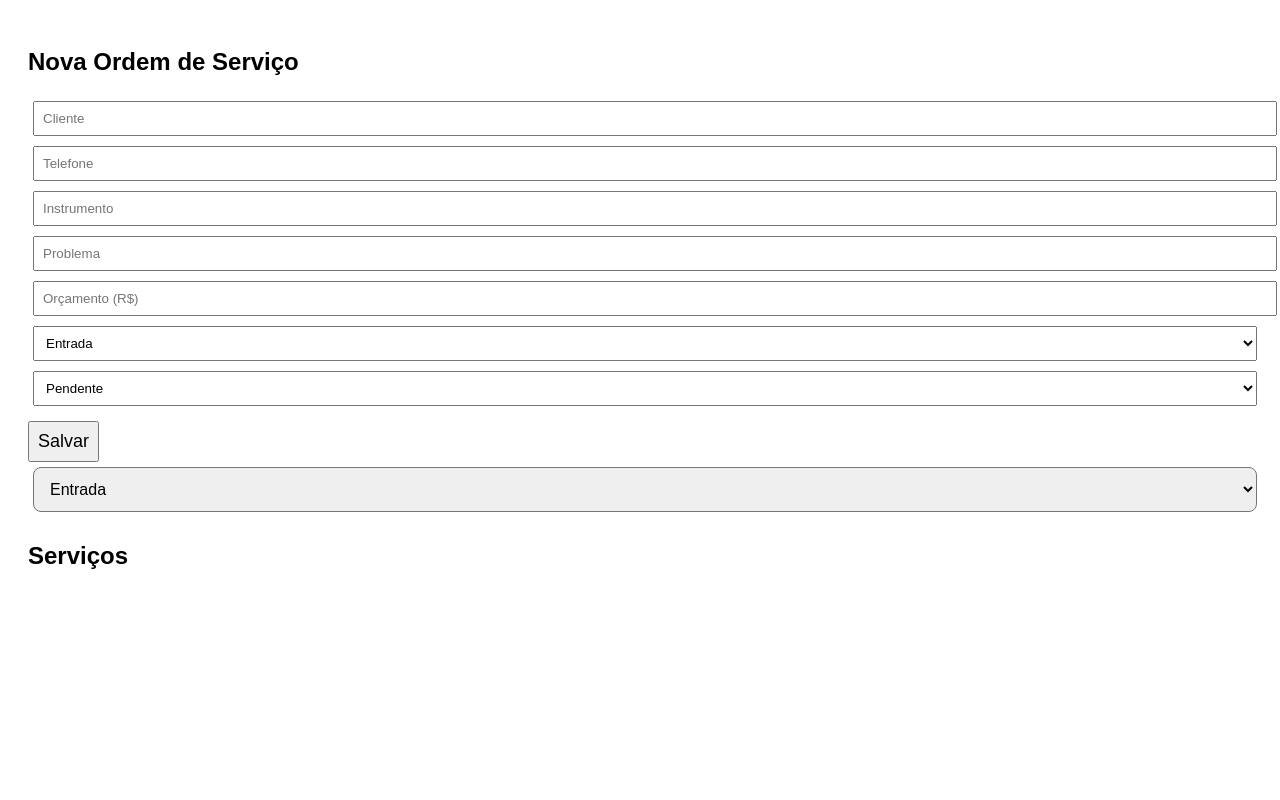
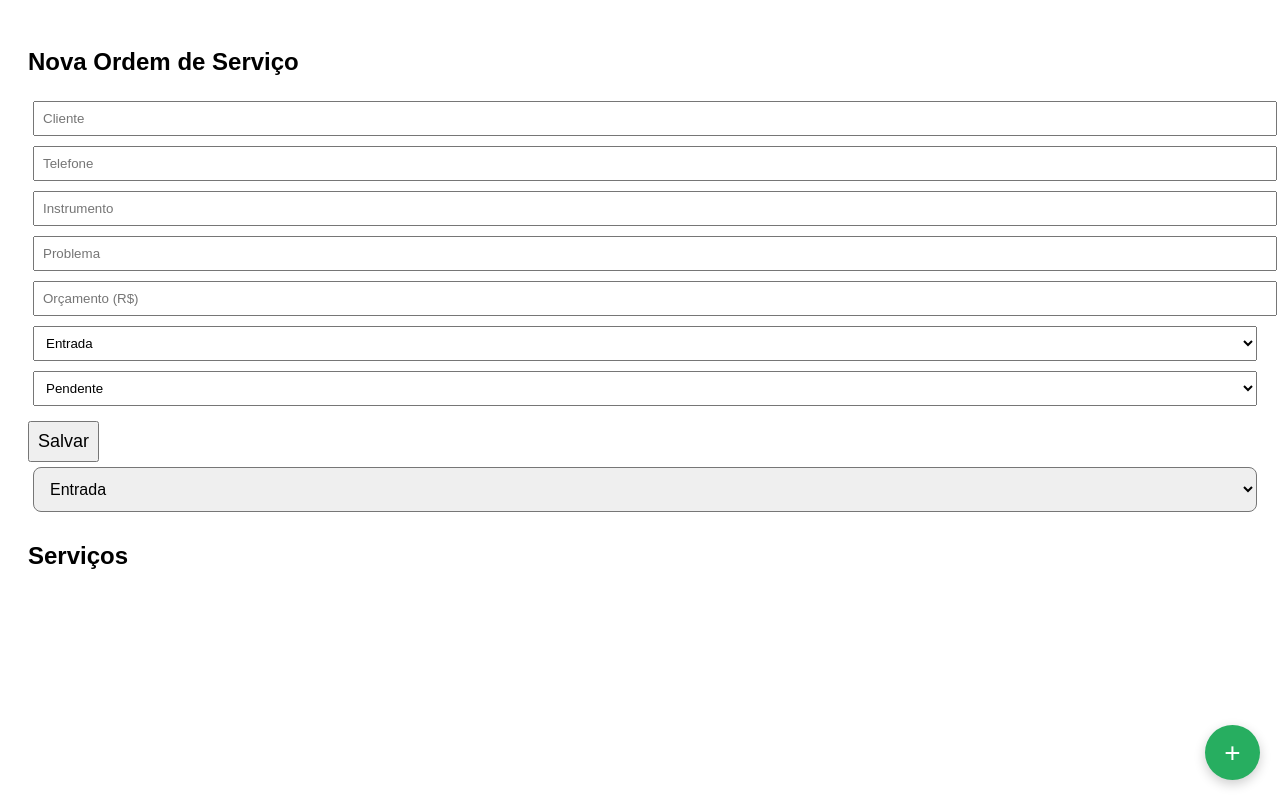
Before and after one commit to jbaratieri/admin-servicos, a plain HTML site: page index.html in a window 1280 px wide. Drawn offline with Linux system fonts and the light colour scheme; no server answers.

Commit message:
automÃ¡tico - nova versÃ£o MÃ©todo Baratieri v2.5.1

```diff
--- a/index.html
+++ b/index.html
@@ -52,6 +52,8 @@
   <h2>Serviços</h2>
   <div id="kanban" class="kanban"></div>
 
+  <button id="fab">+</button>
+
   <script src="app.js"></script>
 
 </body>
```
Lines whose indentation alone changed are shown as unchanged.
